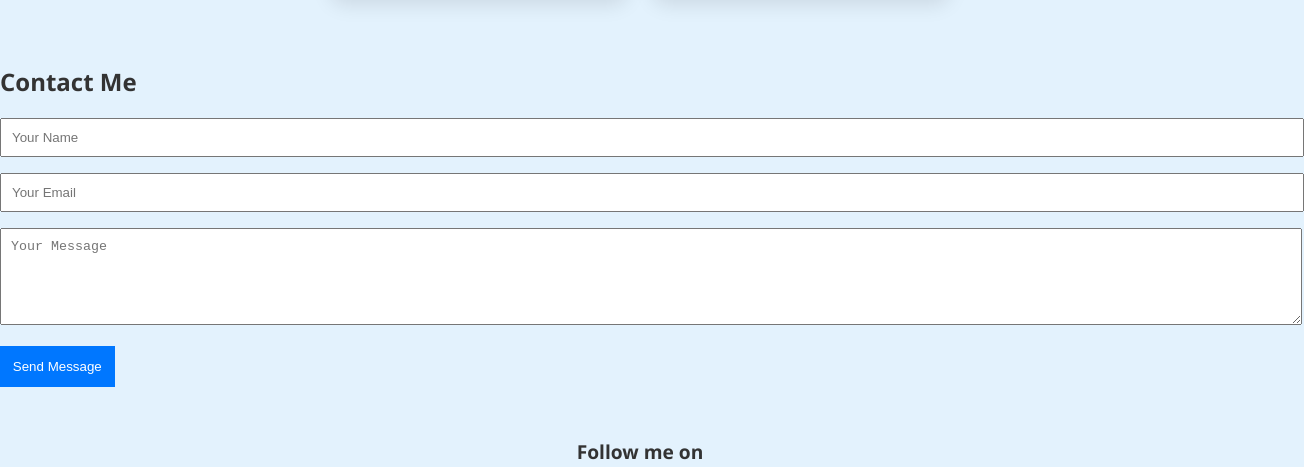
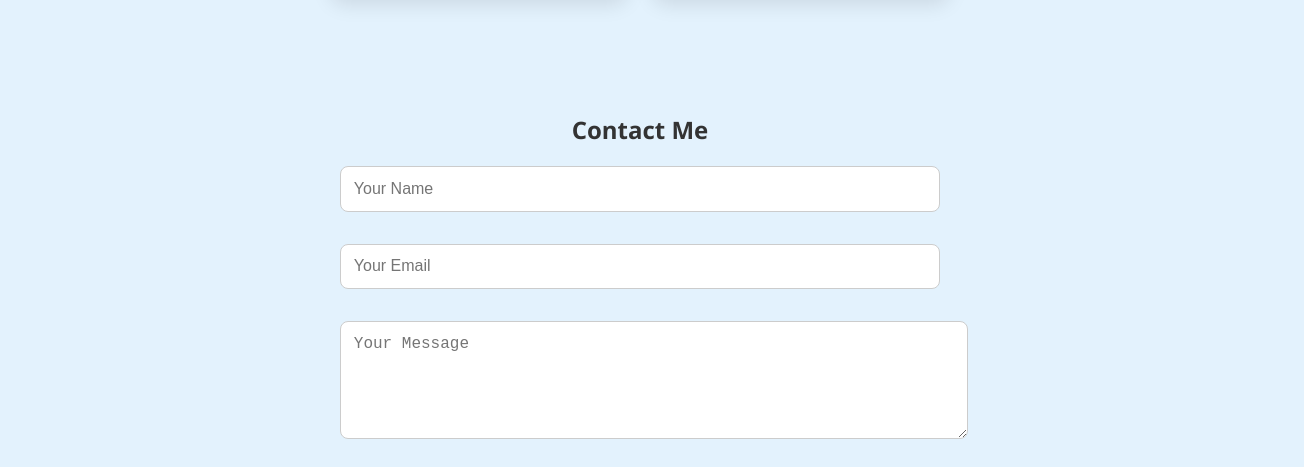
Before and after one commit to AravindMadasamy/Portfolio, a plain HTML site: page index.html in a window 1280 px wide. Shown: the part 1464-1931 px from the top of the page, 1304 px wide, since content can reach past the window. Drawn offline with Linux system fonts and the light colour scheme.

Commit message:
Update: fixed bug in index.html

```diff
--- a/style.css
+++ b/style.css
@@ -1,13 +1,14 @@
 body {
     font-family: 'Segoe UI', sans-serif;
     background:#e3f2fd;
+
     color: #333;
     margin: 0;
   }
   header .hero {
     background: linear-gradient(135deg, #7111cb 0%, #2575fc 100%);
     text-align: center;
-    padding: 4rem 2rem;
+    padding: 4rem 3rem;
     color: white;
     box-shadow: 0 0 10px rgba(0, 0, 0, 0.2);
   }
@@ -102,6 +103,7 @@ body {
   color: #555;
   margin-top: 1rem;
 }
+
 
  /*project section*/
   .project-list {
@@ -210,6 +212,69 @@ body {
   background: linear-gradient(135deg, #11998e, #38ef7d);
 }
 
+/* Contact Section */
+.contact-me {
+  background: #e3f2fd;
+  padding: 3rem 2rem;
+  text-align: center;
+}
+
+.contact-form {
+  max-width: 600px;
+  margin: 0 auto;
+  display: flex;
+  flex-direction: column;
+  gap: 1rem;
+}
+
+.form-group {
+  display: flex;
+  gap: 1rem;
+  flex-wrap: wrap;
+}
+
+.form-group input {
+  flex: 1 1 45%;
+  padding: 0.8rem;
+  font-size: 1rem;
+  border: 1px solid #ccc;
+  border-radius: 8px;
+}
+
+.contact-form textarea {
+  resize: vertical;
+  padding: 0.8rem;
+  font-size: 1rem;
+  border: 1px solid #ccc;
+  border-radius: 8px;
+  width: 100%;
+}
+
+.contact-form button {
+  background-color: #0077ff;
+  color: white;
+  border: none;
+  padding: 0.8rem;
+  font-size: 1rem;
+  border-radius: 8px;
+  cursor: pointer;
+  transition: background 0.3s ease;
+}
+
+.contact-form button:hover {
+  background-color: #005fd6;
+}
+
+/* Responsive */
+@media (max-width: 600px) {
+  .form-group {
+    flex-direction: column;
+  }
+
+  .form-group input {
+    flex: 1 1 100%;
+  }
+}
 
 
 /*SOCIAL MEDIA ICON*/
```
